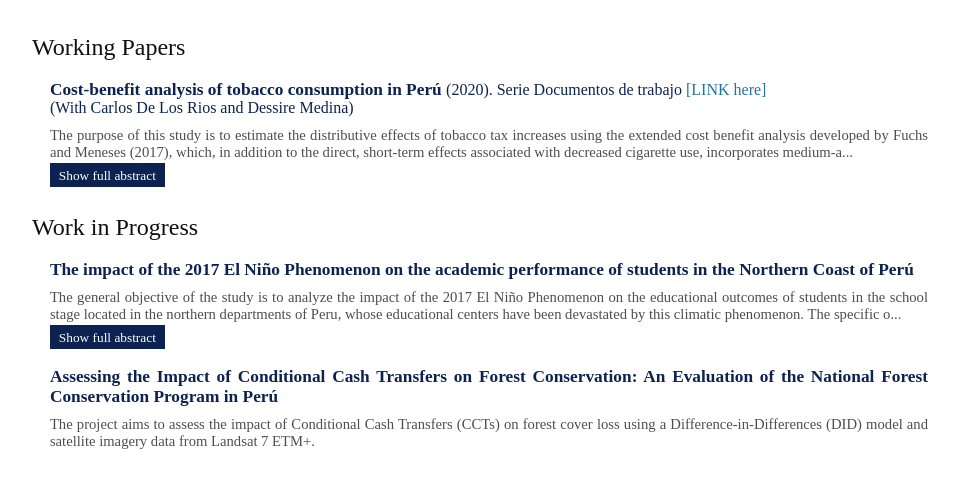
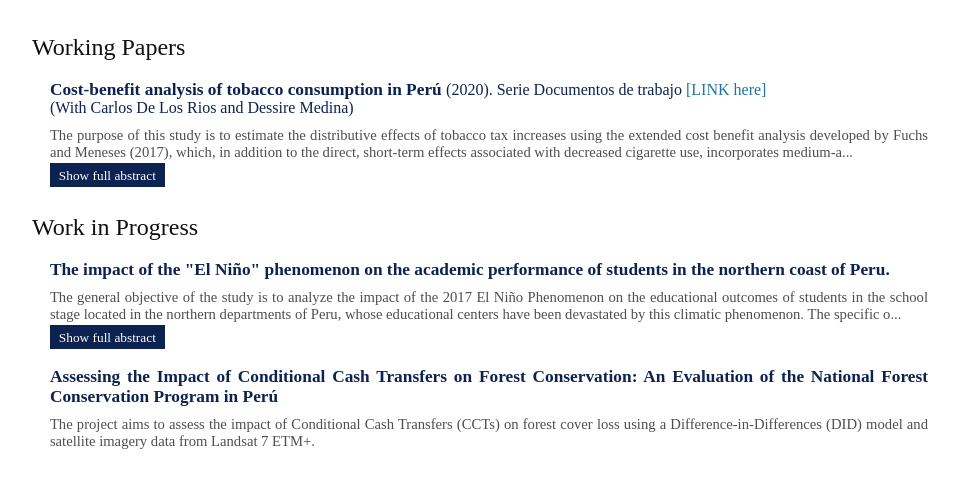
Before and after one commit to jersonaguilar/jersonaguilar.github.io, a plain HTML site: page research.html in a window 1280 px wide. Shown: the part 91-578 px from the top of the page, without its empty margins (160-1119 px from the left). Drawn offline with nearby package versions, Linux system fonts and the light colour scheme.

Commit message:
Update research.html

```diff
--- a/research.html
+++ b/research.html
@@ -61,7 +61,7 @@
         <p class="subtitle" style="margin-top: 3%"> Work in Progress </p>
 
         <div class="post">
-        <p class="papertitle"><b style="font-size: 13pt;"> The impact of the 2017 El Niño Phenomenon on the academic performance of students in the Northern Coast of Perú </b></p>
+        <p class="papertitle"><b style="font-size: 13pt;"> The impact of the "El Niño" phenomenon on the academic performance of students in the northern coast of Peru. </b></p>
         <p class="content"> The general objective of the study is to analyze the impact of the 2017 El Niño Phenomenon on the educational outcomes of students in the school stage located in the northern departments of Peru,
              whose educational centers have been devastated by this climatic phenomenon. The specific objectives are divided into three parts: (i) to evaluate the total contribution of the phenomenon to the academic performance
              of the students, (ii) to compare the effects of the phenomenon at the department, natural region, and urban-rural area levels, and (iii) to find evidence of differentiated effects by gender.   </p>
```
